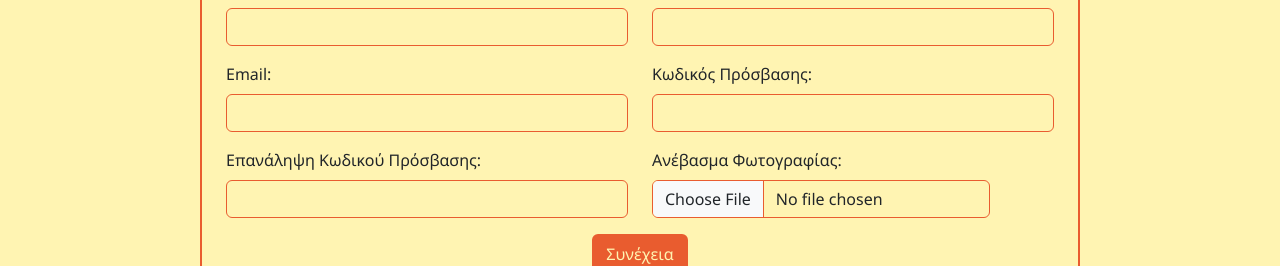
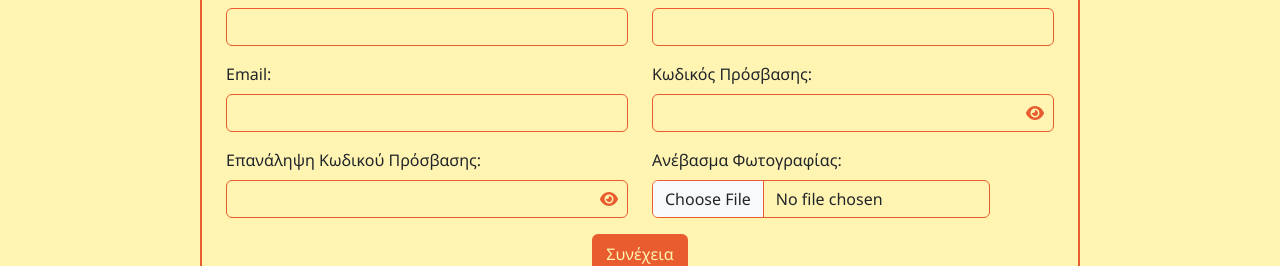
Before and after one commit to stellavl/board-game-corner, a React (Create React App) app in the folder frontend/: page /signup/business/basic-info in a window 1280 px wide. Shown: the part 386-652 px from the top of the page. Built offline with nearby package versions, Linux system fonts and the light colour scheme; the HTML template or start-up script is replaced by a standard one.

Commit message:
Add eye for show/hide password

```diff
--- a/frontend/src/pages/SignUpBusinessBasicInfo.jsx
+++ b/frontend/src/pages/SignUpBusinessBasicInfo.jsx
@@ -2,6 +2,8 @@ import React, { useState } from "react";
 import { Container, Card, Form, Row, Col, Image } from "react-bootstrap";
 import OrangeButton from "../components/common/OrangeButton";
 import { useNavigate } from "react-router-dom";
+import { FontAwesomeIcon } from "@fortawesome/react-fontawesome";
+import { faEye, faEyeSlash } from "@fortawesome/free-solid-svg-icons";
 
 const SignUpBusinessBasicInfo = () => {
     const [formData, setFormData] = useState({
@@ -16,6 +18,11 @@ const SignUpBusinessBasicInfo = () => {
 
     const [errors, setErrors] = useState({});
     const [photoPreview, setPhotoPreview] = useState(null);
+    const [showPasswords, setShowPasswords] = useState({
+        password: false,
+        confirmPassword: false,
+    });
+
     const navigate = useNavigate();
 
     const validateForm = () => {
@@ -23,7 +30,7 @@ const SignUpBusinessBasicInfo = () => {
 
         if (!formData.cafeName) newErrors.cafeName = "Το όνομα του παιχνιδοκαφέ σας είναι υποχρεωτικό.";
         if (!formData.city) newErrors.city = "Η πόλη είναι υποχρεωτική.";
-        if (!formData.address) newErrors.address = "Το τηλέφωνο είναι υποχρεωτικό.";
+        if (!formData.address) newErrors.address = "Η διεύθυνση είναι υποχρεωτική.";
 
         if (!formData.email) {
             newErrors.email = "Το email είναι υποχρεωτικό.";
@@ -62,6 +69,10 @@ const SignUpBusinessBasicInfo = () => {
         } else {
             setFormData({ ...formData, [name]: value });
         }
+    };
+
+    const togglePasswordVisibility = (field) => {
+        setShowPasswords((prev) => ({ ...prev, [field]: !prev[field] }));
     };
 
     const handleSubmit = (e) => {
@@ -141,8 +152,35 @@ const SignUpBusinessBasicInfo = () => {
                         <Col md={6}>
                             <Form.Group>
                                 <Form.Label>Κωδικός Πρόσβασης:</Form.Label>
-                                <Form.Control type="password" name="password" value={formData.password} onChange={handleChange} style={{ backgroundColor: "transparent", borderColor: "var(--color-orange)" }}/>
-                                {errors.password && <div className="text-danger">{errors.password}</div>}
+                                <div style={{ position: "relative" }}>
+                                    <Form.Control
+                                        type={
+                                            showPasswords.password ? "text" : "password"
+                                        }
+                                        name="password"
+                                        value={formData.password}
+                                        onChange={handleChange}
+                                        style={{
+                                            backgroundColor: "transparent",
+                                            borderColor: "var(--color-orange)",
+                                        }}
+                                    />
+                                    <FontAwesomeIcon
+                                        icon={showPasswords.password ? faEyeSlash : faEye}
+                                        onClick={() => togglePasswordVisibility("password")}
+                                        style={{
+                                            position: "absolute",
+                                            top: "50%",
+                                            right: "10px",
+                                            transform: "translateY(-50%)",
+                                            cursor: "pointer",
+                                            color: "var(--color-orange)",
+                                        }}
+                                    />
+                                </div>
+                                {errors.password && (
+                                    <div className="text-danger">{errors.password}</div>
+                                )}
                             </Form.Group>
                         </Col>
                     </Row>
@@ -150,17 +188,66 @@ const SignUpBusinessBasicInfo = () => {
                       <Col md={6}>
                             <Form.Group>
                                 <Form.Label>Επανάληψη Κωδικού Πρόσβασης:</Form.Label>
-                                <Form.Control type="password" name="confirmPassword" value={formData.confirmPassword} onChange={handleChange} style={{ backgroundColor: "transparent", borderColor: "var(--color-orange)" }}/>
-                                {errors.confirmPassword && <div className="text-danger">{errors.confirmPassword}</div>}
+                                <div style={{ position: "relative" }}>
+                                    <Form.Control
+                                        type={
+                                            showPasswords.confirmPassword
+                                                ? "text"
+                                                : "password"
+                                        }
+                                        name="confirmPassword"
+                                        value={formData.confirmPassword}
+                                        onChange={handleChange}
+                                        style={{
+                                            backgroundColor: "transparent",
+                                            borderColor: "var(--color-orange)",
+                                        }}
+                                    />
+                                    <FontAwesomeIcon
+                                        icon={
+                                            showPasswords.confirmPassword
+                                                ? faEyeSlash
+                                                : faEye
+                                        }
+                                        onClick={() =>
+                                            togglePasswordVisibility("confirmPassword")
+                                        }
+                                        style={{
+                                            position: "absolute",
+                                            top: "50%",
+                                            right: "10px",
+                                            transform: "translateY(-50%)",
+                                            cursor: "pointer",
+                                            color: "var(--color-orange)",
+                                        }}
+                                    />
+                                </div>
+                                {errors.confirmPassword && (
+                                    <div className="text-danger">{errors.confirmPassword}</div>
+                                )}
                             </Form.Group>
                         </Col>
                         <Col md={6} className="d-flex align-items-end">
                             <Form.Group>
                                 <Form.Label>Ανέβασμα Φωτογραφίας:</Form.Label>
-                                <Form.Control type="file" name="photo" accept="image/*" onChange={handleChange} style={{ backgroundColor: "transparent", borderColor: "var(--color-orange)" }}/>
+                                <Form.Control
+                                    type="file"
+                                    name="photo"
+                                    accept="image/*"
+                                    onChange={handleChange}
+                                    style={{
+                                        backgroundColor: "transparent",
+                                        borderColor: "var(--color-orange)",
+                                    }}
+                                />
                                 {photoPreview && (
                                     <div className="mt-4 d-flex justify-content-center">
-                                        <Image src={photoPreview} alt="Uploaded" fluid style={{ maxHeight: "15rem" }} />
+                                        <Image
+                                            src={photoPreview}
+                                            alt="Uploaded"
+                                            fluid
+                                            style={{ maxHeight: "15rem" }}
+                                        />
                                     </div>
                                 )}
                             </Form.Group>
--- a/frontend/src/pages/SignUpPersonal.jsx
+++ b/frontend/src/pages/SignUpPersonal.jsx
@@ -7,6 +7,8 @@ import axiosInstance from "../config/axiosConfig";
 import { toast } from 'react-toastify';
 import 'react-toastify/dist/ReactToastify.css';
 import { loginPersonal } from "../components/utils/handleLogin";
+import { FontAwesomeIcon } from "@fortawesome/react-fontawesome";
+import { faEye, faEyeSlash } from "@fortawesome/free-solid-svg-icons";
 
 const SignUpPersonal = () => {
     const [formData, setFormData] = useState({
@@ -19,10 +21,19 @@ const SignUpPersonal = () => {
     });
 
     const [errors, setErrors] = useState({});
+    const [showPasswords, setShowPasswords] = useState({
+        password: false,
+        confirmPassword: false,
+    });
+
     const navigate = useNavigate();
 
     const handleChange = (e) => {
         setFormData({ ...formData, [e.target.name]: e.target.value });
+    };
+
+    const togglePasswordVisibility = (field) => {
+        setShowPasswords((prev) => ({ ...prev, [field]: !prev[field] }));
     };
 
     const handleSubmit = async (e) => {
@@ -80,11 +91,13 @@ const SignUpPersonal = () => {
                             }
                         }}
                     >
-                        {fields.reduce((rows, { label, name, type }, index) => {
+                    {fields
+                        .reduce((rows, field, index) => {
                             if (index % 2 === 0) rows.push([]);
-                            rows[rows.length - 1].push({ label, name, type });
+                            rows[rows.length - 1].push(field);
                             return rows;
-                        }, []).map((rowFields, rowIndex) => (
+                        }, [])
+                        .map((rowFields, rowIndex) => (
                             <Row className="mb-4" key={rowIndex}>
                                 {rowFields.map(({ label, name, type }) => (
                                     <Col md={6} key={name}>
@@ -92,13 +105,42 @@ const SignUpPersonal = () => {
                                             <Form.Label>{label}</Form.Label>
                                             <div style={{ position: "relative" }}>
                                                 <Form.Control
-                                                    type={type}
+                                                    type={
+                                                        type === "password"
+                                                            ? showPasswords[name]
+                                                                ? "text"
+                                                                : "password"
+                                                            : type
+                                                    }
                                                     name={name}
                                                     value={formData[name]}
                                                     onChange={handleChange}
-                                                    style={{ backgroundColor: "transparent", borderColor: "var(--color-orange)" }}
+                                                    style={{
+                                                        backgroundColor: "transparent",
+                                                        borderColor: "var(--color-orange)",
+                                                    }}
                                                     isInvalid={!!errors[name]}
                                                 />
+                                                {type === "password" && (
+                                                    <FontAwesomeIcon
+                                                        icon={
+                                                            showPasswords[name]
+                                                                ? faEyeSlash
+                                                                : faEye
+                                                        }
+                                                        onClick={() =>
+                                                            togglePasswordVisibility(name)
+                                                        }
+                                                        style={{
+                                                            position: "absolute",
+                                                            top: "50%",
+                                                            right: "10px",
+                                                            transform: "translateY(-50%)",
+                                                            cursor: "pointer",
+                                                            color: "var(--color-orange)",
+                                                        }}
+                                                    />
+                                                )}
                                                 <Form.Control.Feedback
                                                     type="invalid"
                                                     className="position-absolute mb-1"
```
